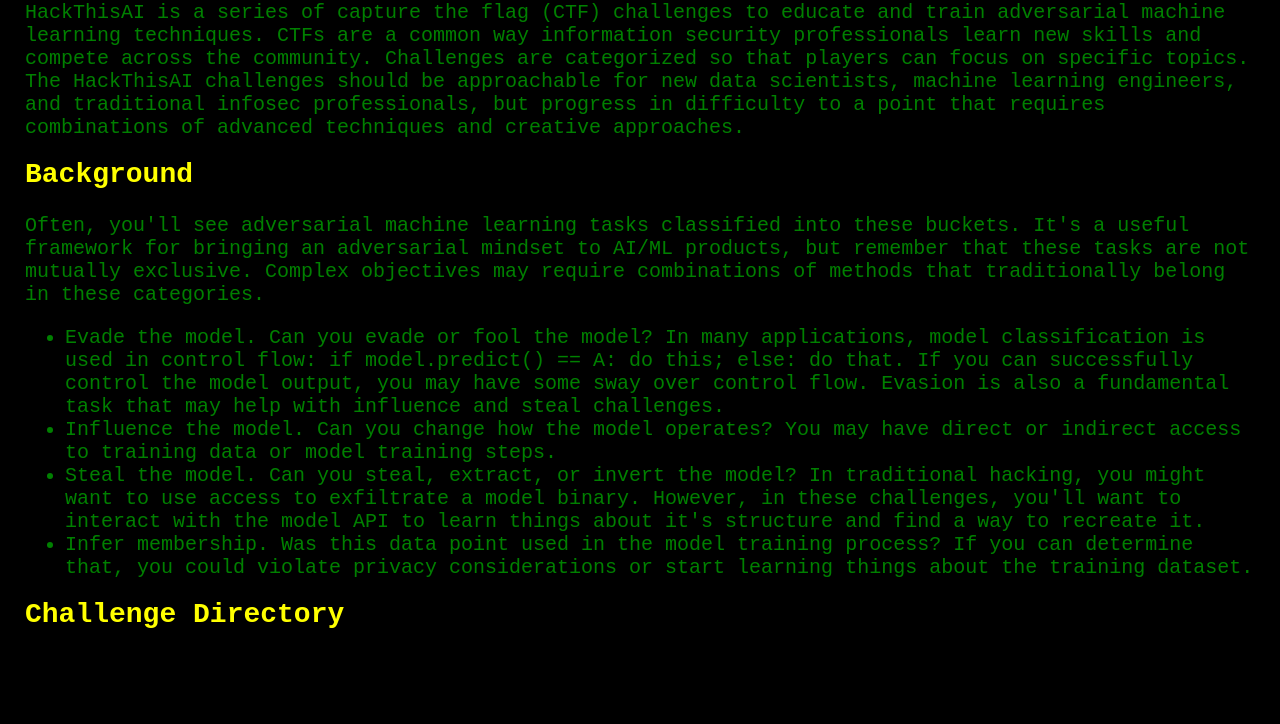
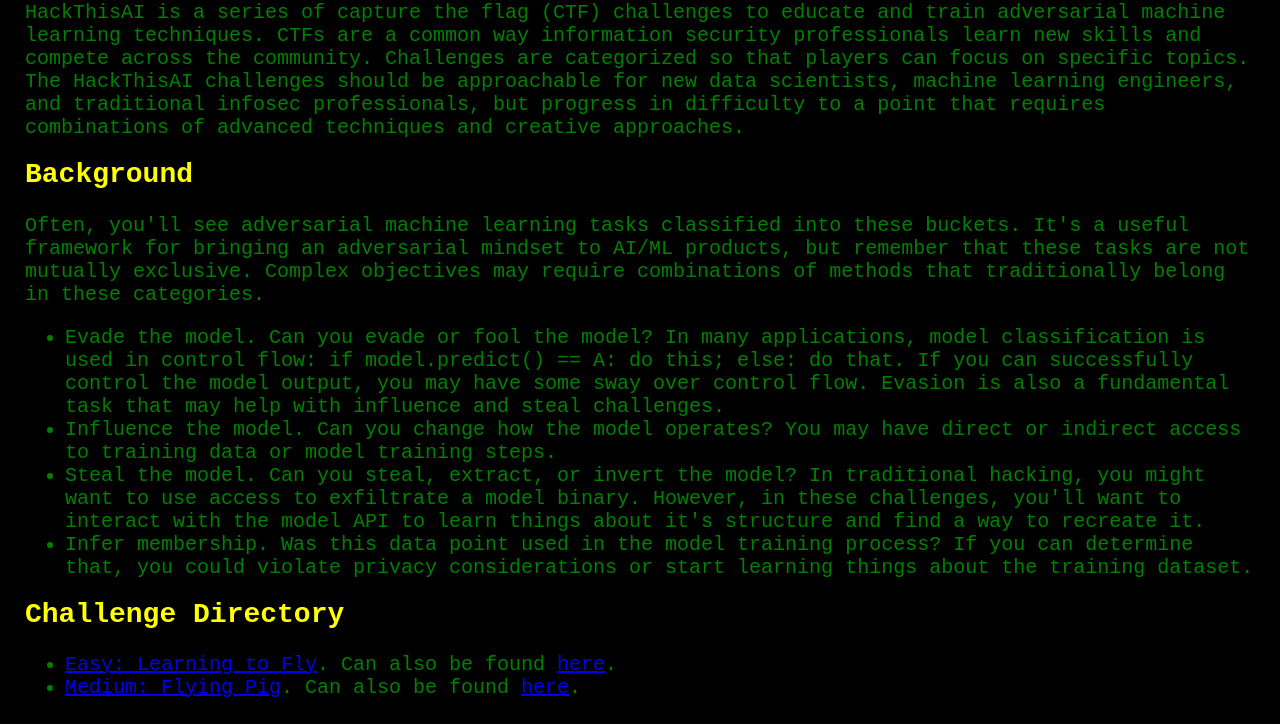
Before and after one commit to JosephTLucas/HackThisAI, a plain HTML site: page web/public/index.html in a window 1280 px wide. Shown: the part 521-1245 px from the top of the page. Before the commit the page ends 1176 px from the top, so only its background shows below. Drawn offline with Linux system fonts and the light colour scheme.

Commit message:
update index.html

```diff
--- a/web/public/index.html
+++ b/web/public/index.html
@@ -20,5 +20,9 @@
     <li>Infer membership. Was this data point used in the model training process? If you can determine that, you could violate privacy considerations or start learning things about the training dataset.</li>
 </ul>
 <h2>Challenge Directory</h2>
+<ul>
+    <li><a href="http://37.16.11.134:5000">Easy: Learning to Fly</a>. Can also be found <a href="https://github.com/JosephTLucas/HackThisAI/tree/main/challenge/easy_learning_to_fly">here</a>.</li>
+    <li><a href="http://37.16.10.80:5000">Medium: Flying Pig</a>. Can also be found <a href="https://github.com/JosephTLucas/HackThisAI/tree/main/challenge/medium_flying_pig">here</a>.</li>
+</ul>
 </body>
 </html>
```
